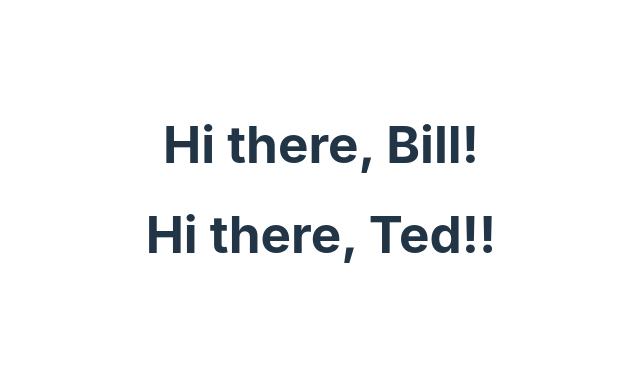
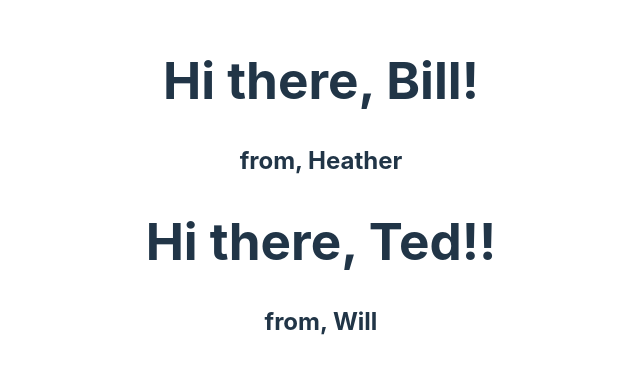
Before and after one commit to amler/first-react-app, a React (Vite) app: page / in a window 1280 px wide. Shown: the part 211-584 px from the top of the page, without its empty margins (319-959 px from the left). Built offline with nearby package versions, Linux system fonts and the light colour scheme.

Commit message:
Adding a second prop and utilizing the short syntax for fragments

```diff
--- a/src/App.jsx
+++ b/src/App.jsx
@@ -4,8 +4,8 @@ import Greeter from './Greeter';
 function App() {
   return (
     <div>
-      <Greeter person="Bill"/>
-      <Greeter person="Ted!"/>
+      <Greeter person="Bill" from="Heather"/>
+      <Greeter person="Ted!" from="Will"/>
     </div>
   )
 }
--- a/src/Greeter.jsx
+++ b/src/Greeter.jsx
@@ -1,6 +1,9 @@
 
-export default function Greeter ({person}) {
+export default function Greeter ({person, from}) {
     return (
-        <h1>Hi there, {person}!</h1>
+        <>
+            <h1>Hi there, {person}!</h1>
+            <h2>from, {from} </h2>
+        </>
     )
 }
```
